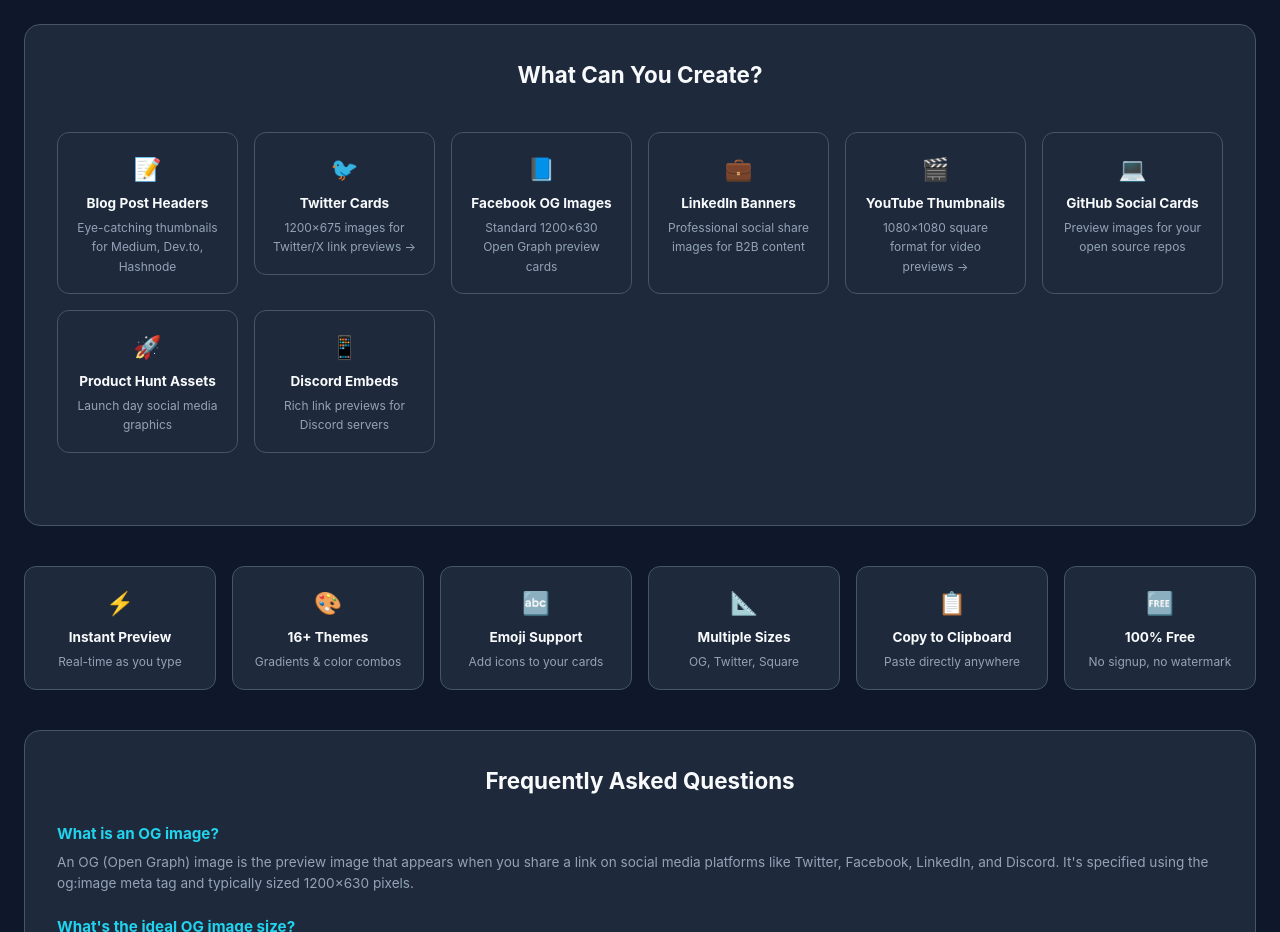
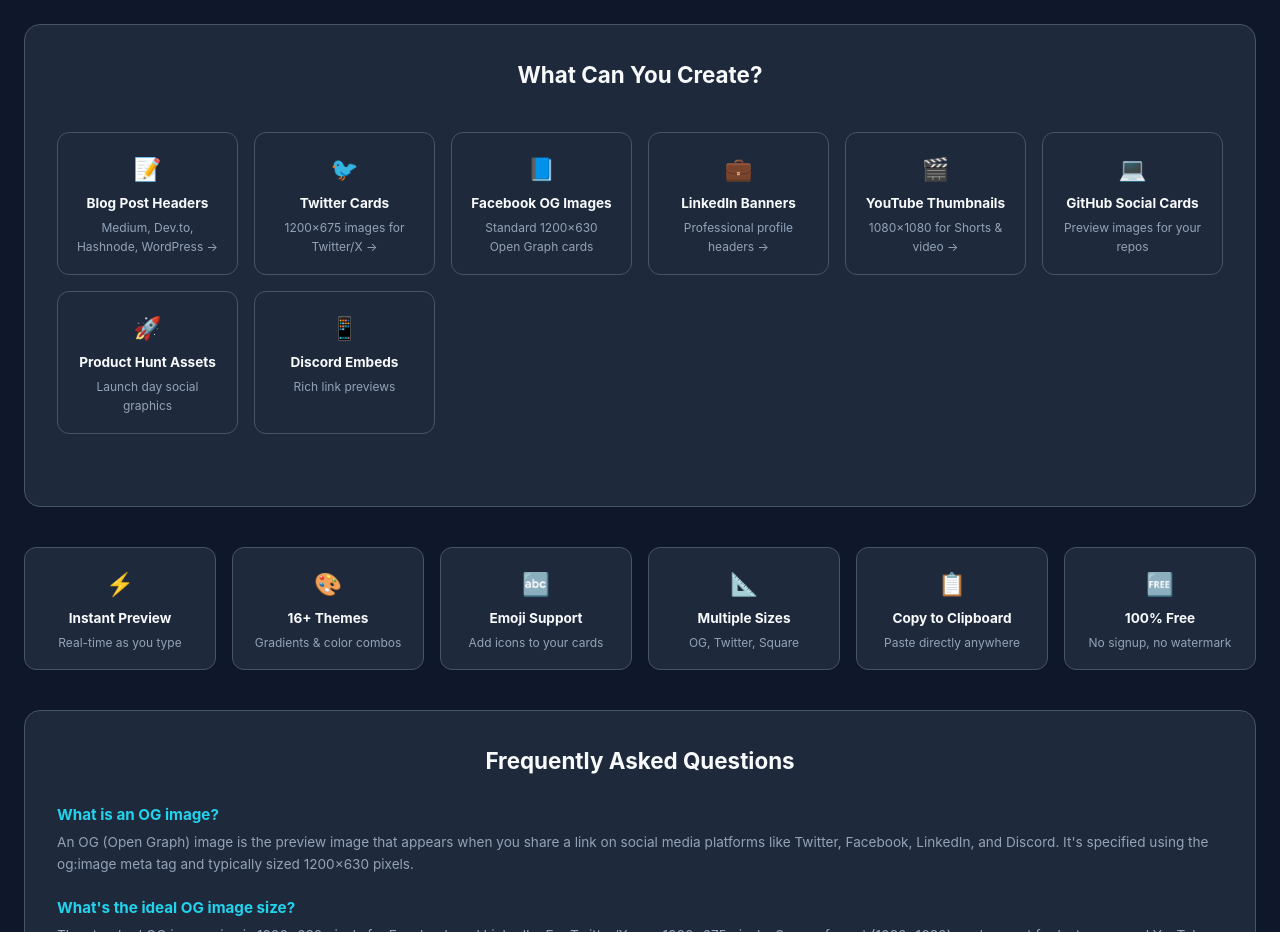
Before and after one commit to SummerLv/og-card-maker, a website: page index.html in a window 1280 px wide. Shown: the part 1200-2132 px from the top of the page. Drawn offline with Linux system fonts and the light colour scheme.

Commit message:
第四轮迭代：完善主页内链结构
- 所有精品页面都有明确的内链入口
- 添加Blog Banner Maker和LinkedIn Banner Maker链接
- 优化链接文案，增加点击吸引力

基于SEO最佳实践优化内链

Co-Authored-By: Claude <noreply@anthropic.com>

```diff
--- a/index.html
+++ b/index.html
@@ -542,49 +542,53 @@
         <section class="use-cases" style="margin: 2.5rem 0; background: var(--surface); border-radius: 16px; padding: 2rem; border: 1px solid var(--border);">
             <h2 style="font-size: 1.4rem; margin-bottom: 1.5rem; text-align: center;">What Can You Create?</h2>
             <div class="features">
-                <div class="feature-card">
+                <a href="/blog-banner-maker.html" style="text-decoration: none; color: inherit;">
+                <div class="feature-card" style="cursor: pointer; transition: transform 0.2s;">
                     <div class="icon">📝</div>
                     <h4>Blog Post Headers</h4>
-                    <p>Eye-catching thumbnails for Medium, Dev.to, Hashnode</p>
+                    <p>Medium, Dev.to, Hashnode, WordPress →</p>
                 </div>
+                </a>
                 <a href="/twitter-card-generator.html" style="text-decoration: none; color: inherit;">
                 <div class="feature-card" style="cursor: pointer; transition: transform 0.2s;">
                     <div class="icon">🐦</div>
                     <h4>Twitter Cards</h4>
-                    <p>1200×675 images for Twitter/X link previews →</p>
+                    <p>1200×675 images for Twitter/X →</p>
                 </div>
                 </a>
                 <div class="feature-card">
                     <div class="icon">📘</div>
                     <h4>Facebook OG Images</h4>
-                    <p>Standard 1200×630 Open Graph preview cards</p>
+                    <p>Standard 1200×630 Open Graph cards</p>
                 </div>
-                <div class="feature-card">
+                <a href="/linkedin-banner-maker.html" style="text-decoration: none; color: inherit;">
+                <div class="feature-card" style="cursor: pointer; transition: transform 0.2s;">
                     <div class="icon">💼</div>
                     <h4>LinkedIn Banners</h4>
-                    <p>Professional social share images for B2B content</p>
+                    <p>Professional profile headers →</p>
                 </div>
+                </a>
                 <a href="/youtube-thumbnail-maker.html" style="text-decoration: none; color: inherit;">
                 <div class="feature-card" style="cursor: pointer; transition: transform 0.2s;">
                     <div class="icon">🎬</div>
                     <h4>YouTube Thumbnails</h4>
-                    <p>1080×1080 square format for video previews →</p>
+                    <p>1080×1080 for Shorts & video →</p>
                 </div>
                 </a>
                 <div class="feature-card">
                     <div class="icon">💻</div>
                     <h4>GitHub Social Cards</h4>
-                    <p>Preview images for your open source repos</p>
+                    <p>Preview images for your repos</p>
                 </div>
                 <div class="feature-card">
                     <div class="icon">🚀</div>
                     <h4>Product Hunt Assets</h4>
-                    <p>Launch day social media graphics</p>
+                    <p>Launch day social graphics</p>
                 </div>
                 <div class="feature-card">
                     <div class="icon">📱</div>
                     <h4>Discord Embeds</h4>
-                    <p>Rich link previews for Discord servers</p>
+                    <p>Rich link previews</p>
                 </div>
             </div>
         </section>
```
